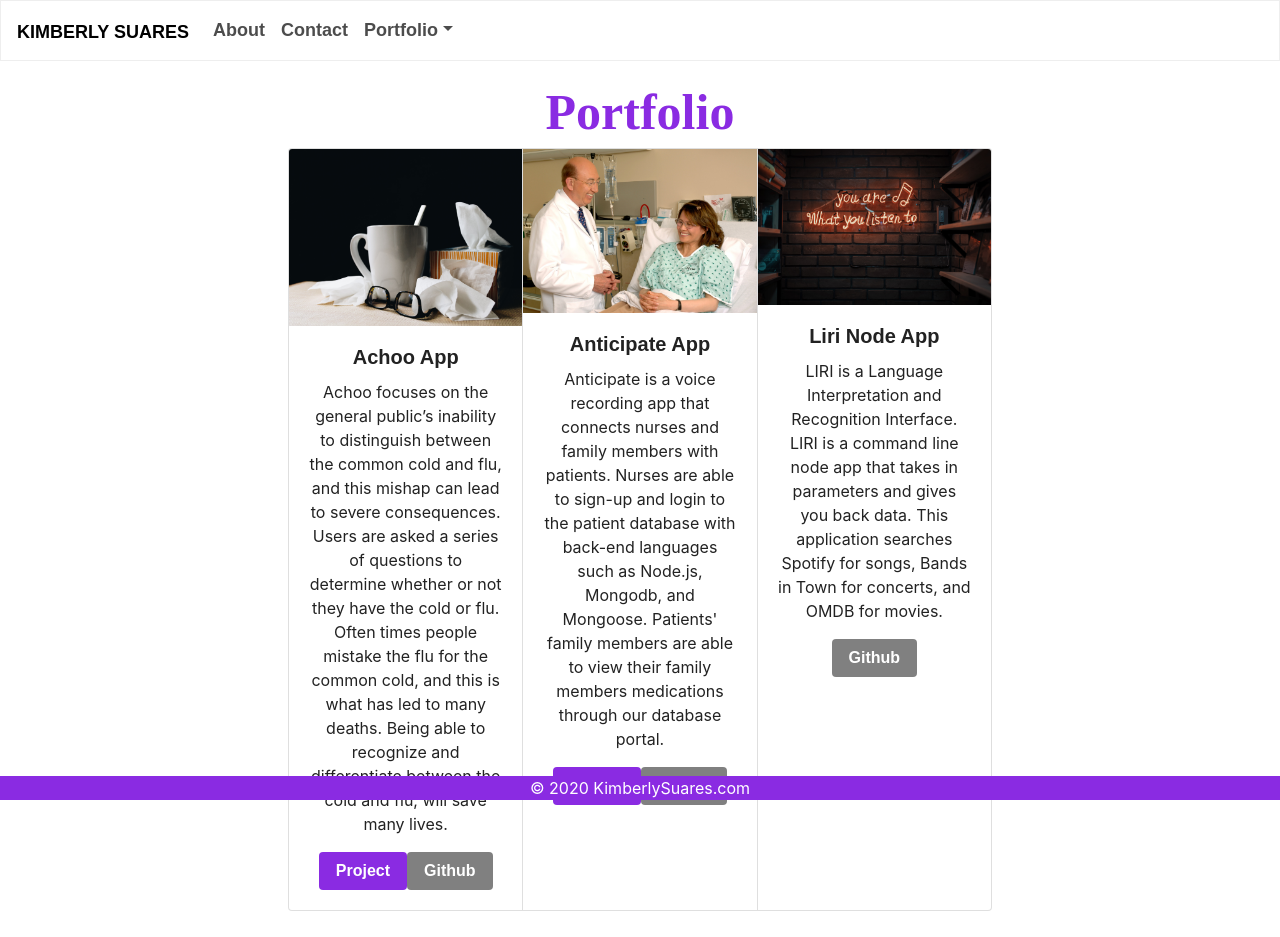
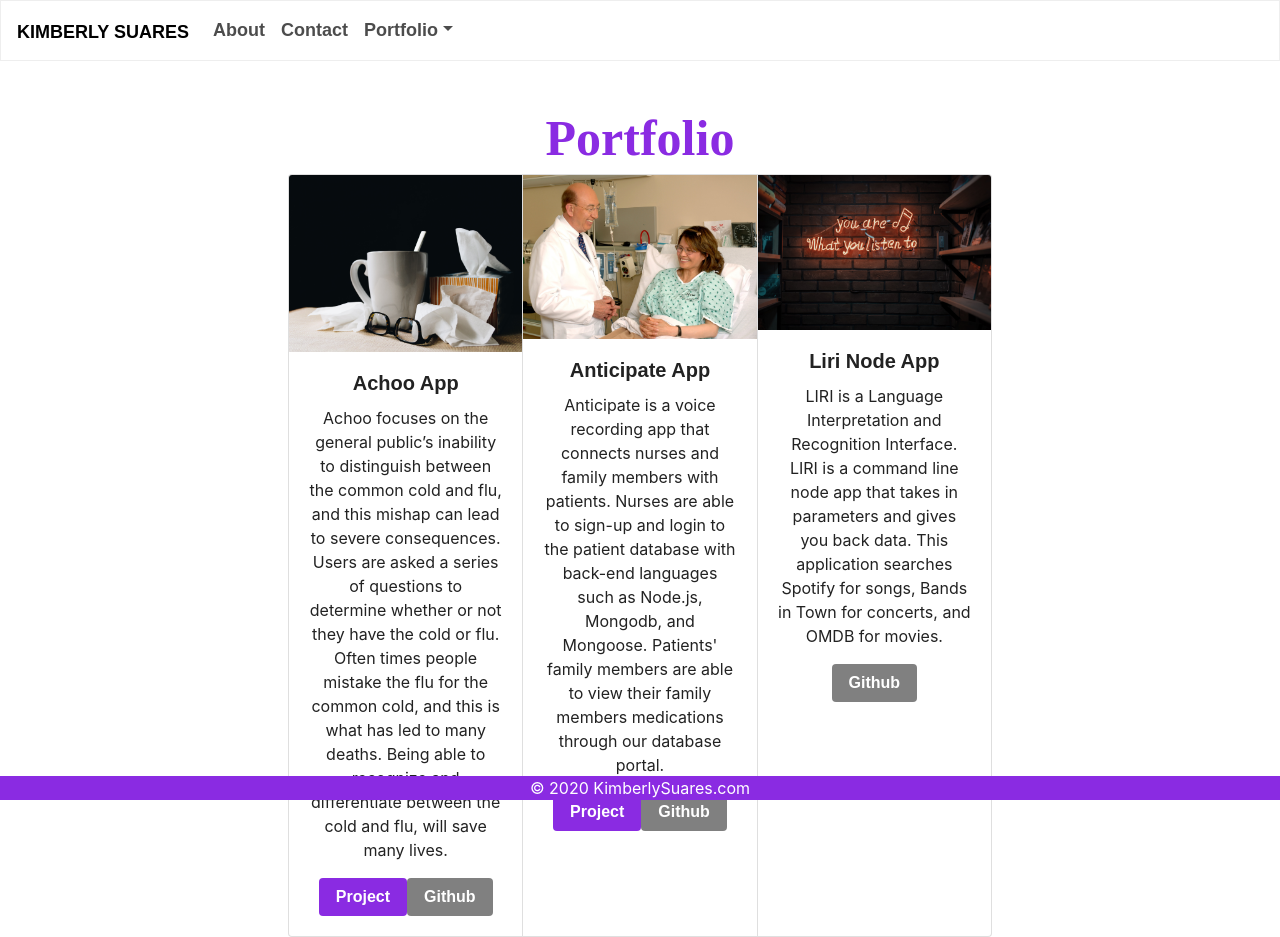
Before and after one commit to ksuares1/kimberly-, a React (Create React App) app in the folder client/: page /portfolio in a window 1280 px wide. Before the commit the page ends 911 px from the top, so only its background shows below. Built offline with nearby package versions, Linux system fonts and the light colour scheme; a web font is replaced by a local one.

Commit message:
updated css for portfolio

```diff
--- a/client/src/components/Portfolio/index.css
+++ b/client/src/components/Portfolio/index.css
@@ -14,10 +14,14 @@
     color:white;
 }
 
- .port-size{
+ .portSize{
      text-align: center;
         margin: auto;
         height:35% ;
         width:55%;
 
 }
+
+.portHeader{
+    padding-top: 2%;
+}
--- a/client/src/components/Portfolio/index.js
+++ b/client/src/components/Portfolio/index.js
@@ -1,81 +1,126 @@
 import React from "react";
-import { MDBCard, MDBCardTitle, MDBBtn, MDBCardGroup, MDBCardImage, MDBCardText, MDBCardBody } from "mdbreact";
-import './index.css';
-// import Container from 'react-bootstrap/Container';
-// import Row from 'react-bootstrap/Row';
-// import Col from 'react-bootstrap/Col';
+import {
+  MDBCard,
+  MDBCardTitle,
+  MDBBtn,
+  MDBCardGroup,
+  MDBCardImage,
+  MDBCardText,
+  MDBCardBody,
+} from "mdbreact";
+import "./index.css";
 
 const PortfolioComponent = () => {
   return (
-    <main>
-
+    <main className="portHeader">
       <h1 className="port-font">Portfolio</h1>
 
-
-     <MDBCardGroup className="port-size">
-      <MDBCard >
-        <MDBCardImage src={require("../../assets/img/achoo-cold.jpg")} alt="Achoo App" top hover
-          overlay="white-slight" />
+      <MDBCardGroup className="portSize">
+        <MDBCard>
+          <MDBCardImage
+            src={require("../../assets/img/achoo-cold.jpg")}
+            alt="Achoo App"
+            top
+            hover
+            overlay="white-slight"
+          />
           <MDBCardBody>
             <MDBCardTitle tag="h5">Achoo App</MDBCardTitle>
             <MDBCardText>
-            Achoo focuses on the general public’s inability to distinguish between
-            the common cold and flu, and this mishap can lead to severe consequences.
-            Users are asked a series of questions to determine whether or not they have the cold or flu.
-            Often times people mistake the flu for the common cold, and this is what has led to many
-            deaths. Being able to recognize and differentiate between the cold and flu, will save many lives.
+              Achoo focuses on the general public’s inability to distinguish
+              between the common cold and flu, and this mishap can lead to
+              severe consequences. Users are asked a series of questions to
+              determine whether or not they have the cold or flu. Often times
+              people mistake the flu for the common cold, and this is what has
+              led to many deaths. Being able to recognize and differentiate
+              between the cold and flu, will save many lives.
               {/* <p href="https://ksuares1.github.io/Project1/"></p> */}
             </MDBCardText>
-          <MDBBtn className="project" href="https://ksuares1.github.io/Project1/" color="default" size="md">
+            <MDBBtn
+              className="project"
+              href="https://ksuares1.github.io/Project1/"
+              color="default"
+              size="md"
+            >
               Project
             </MDBBtn>
-          <MDBBtn className="git-btn" href="https://github.com/ksuares1/Project1" color="default" size="md">
-            Github
-          </MDBBtn>
-        </MDBCardBody>
-      </MDBCard>
-
-
-
-      <MDBCard >
-        <MDBCardImage src={require("../../assets/img/doctor-visit.jpg")} alt="Anticipate App" top hover
-          overlay="white-slight" />
-        <MDBCardBody>
-          <MDBCardTitle tag="h5">Anticipate App</MDBCardTitle>
-          <MDBCardText>
-            Anticipate is a voice recording app that connects nurses and family members with patients.
-            Nurses are able to sign-up and login to the patient database with back-end languages such as Node.js, Mongodb, and Mongoose. Patients' family members are able to view their family members medications through our database portal.
-           <p></p>
-          </MDBCardText>
-          <MDBBtn className="project" href="https://github.com/ksuares1/anticipate" color="default" size="md">
-            Project
-          </MDBBtn>
-          <MDBBtn className="git-btn" href="https://github.com/ksuares1/anticipate" color="default" size="md">
+            <MDBBtn
+              className="git-btn"
+              href="https://github.com/ksuares1/Project1"
+              color="default"
+              size="md"
+            >
               Github
             </MDBBtn>
           </MDBCardBody>
         </MDBCard>
 
         <MDBCard>
-        <MDBCardImage src={require("../../assets/img/music-pic.jpg")} alt="Music Quote" top hover
-          overlay="white-slight" />
+          <MDBCardImage
+            src={require("../../assets/img/doctor-visit.jpg")}
+            alt="Anticipate App"
+            top
+            hover
+            overlay="white-slight"
+          />
+          <MDBCardBody>
+            <MDBCardTitle tag="h5">Anticipate App</MDBCardTitle>
+            <MDBCardText>
+              Anticipate is a voice recording app that connects nurses and
+              family members with patients. Nurses are able to sign-up and login
+              to the patient database with back-end languages such as Node.js,
+              Mongodb, and Mongoose. Patients' family members are able to view
+              their family members medications through our database portal.
+              <p></p>
+            </MDBCardText>
+            <MDBBtn
+              className="project"
+              href="https://github.com/ksuares1/anticipate"
+              color="default"
+              size="md"
+            >
+              Project
+            </MDBBtn>
+            <MDBBtn
+              className="git-btn"
+              href="https://github.com/ksuares1/anticipate"
+              color="default"
+              size="md"
+            >
+              Github
+            </MDBBtn>
+          </MDBCardBody>
+        </MDBCard>
+
+        <MDBCard>
+          <MDBCardImage
+            src={require("../../assets/img/music-pic.jpg")}
+            alt="Music Quote"
+            top
+            hover
+            overlay="white-slight"
+          />
           <MDBCardBody>
             <MDBCardTitle tag="h5">Liri Node App</MDBCardTitle>
             <MDBCardText>
-            LIRI is a Language Interpretation and Recognition Interface. LIRI is a command line node app that takes in parameters and gives you back data.
-            This application searches Spotify for songs, Bands in Town for concerts, and OMDB for movies.
+              LIRI is a Language Interpretation and Recognition Interface. LIRI
+              is a command line node app that takes in parameters and gives you
+              back data. This application searches Spotify for songs, Bands in
+              Town for concerts, and OMDB for movies.
             </MDBCardText>
-          <MDBBtn className="git-btn" href="https://github.com/ksuares1/liri-node-app" color="default" size="md">
+            <MDBBtn
+              className="git-btn"
+              href="https://github.com/ksuares1/liri-node-app"
+              color="default"
+              size="md"
+            >
               Github
             </MDBBtn>
           </MDBCardBody>
         </MDBCard>
       </MDBCardGroup>
-     {/* </Col> */}
-     {/* </Row> */}
     </main>
   );
-}
-
+};
 
 export default PortfolioComponent;
```
Lines whose indentation alone changed are shown as unchanged.
